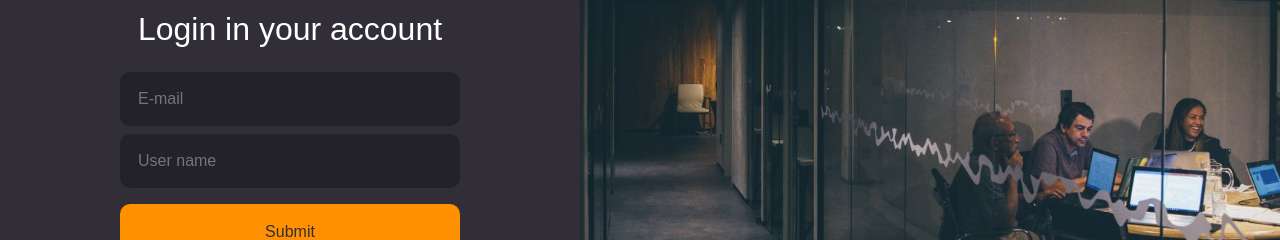
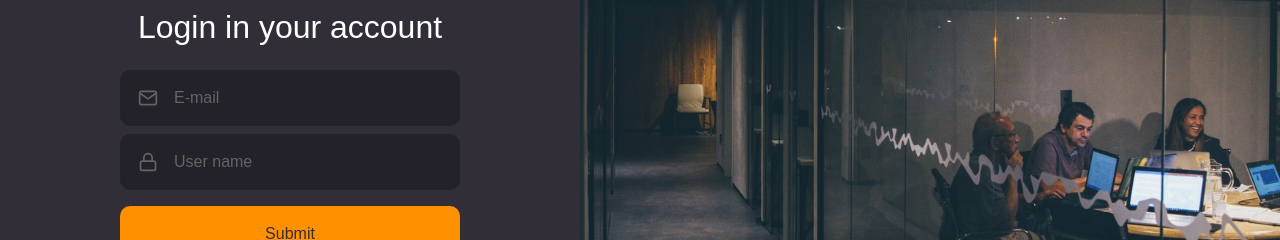
Before and after one commit to diebraga/project2, a React (Create React App) app in the folder i-dont-know/: page /login in a window 1280 px wide. Shown: the part 314-554 px from the top of the page. Built offline with nearby package versions, Linux system fonts and the light colour scheme.

Commit message:
added isolated components button and form

```diff
--- a/i-dont-know/public/index.html
+++ b/i-dont-know/public/index.html
@@ -6,7 +6,7 @@
     <meta name="viewport" content="width=device-width, initial-scale=1" />
     <meta name="theme-color" content="#000000" />
 
-    <title>Git_Explorer</title>
+    <title>iT</title>
   </head>
   <body>
     <noscript>You need to enable JavaScript to run this app.</noscript>
--- /dev/null
+++ b/i-dont-know/src/_components/button/index.tsx
@@ -0,0 +1,24 @@
+import React, { ButtonHTMLAttributes } from 'react';
+
+import { Container } from './styles';
+
+type ButtonProps = ButtonHTMLAttributes<HTMLButtonElement>;
+
+const Button: React.FC<ButtonProps> = ({ children, ...rest }) => {
+  return (
+    <>
+      <>
+        <Container type="button" {...rest}>
+          {children}
+        </Container>
+      </>
+    </>
+  );
+};
+
+export default Button;
+
+/**
+ *   iterface ButtonProps param give us access to HTML button params.
+ *    on button repass all props ex {...props}
+ */
--- /dev/null
+++ b/i-dont-know/src/_components/button/styles.ts
@@ -0,0 +1,19 @@
+import styled from 'styled-components';
+import { shade } from 'polished';
+
+export const Container = styled.button`
+  background: #ff9000;
+  height: 56px;
+  border-radius: 10px;
+  border: 0;
+  color: #312e38;
+  padding: 0 16px;
+  width: 100%;
+  font-weight: 500;
+  margin-top: 16px;
+  transition: background-color 0.2s;
+
+  &:hover {
+    background: ${shade(0.2, '#ff9000')};
+  }
+`;
--- /dev/null
+++ b/i-dont-know/src/_components/input/index.tsx
@@ -0,0 +1,29 @@
+import React, { InputHTMLAttributes, ComponentType } from 'react';
+import { IconBaseProps } from 'react-icons';
+
+import { Container } from './styles';
+
+interface InputProps extends InputHTMLAttributes<HTMLInputElement> {
+  name: string;
+  icon: React.ComponentType<IconBaseProps>;
+}
+
+const Input: React.FC<InputProps> = ({ icon: Icon, ...rest }) => {
+  return (
+    <>
+      <Container>
+        {Icon && <Icon size={20} />}
+        <input {...rest} />
+      </Container>
+    </>
+  );
+};
+
+export default Input;
+
+/**
+ *   iterface InputProps param give us access to HTML input params.
+ *    on input repass all props ex {...props}
+ *
+ *    using IconBaseProps I cab access all proops of a componebnt
+ */
--- /dev/null
+++ b/i-dont-know/src/_components/input/styles.ts
@@ -0,0 +1,32 @@
+import styled from 'styled-components';
+
+export const Container = styled.div`
+  background: #232129;
+  border-radius: 10px;
+  border: 2px solid #232129;
+  padding: 16px;
+  width: 100%;
+  color: #666360;
+
+  display: flex;
+  align-items: center;
+
+  & + div {
+    margin-top: 8px;
+  }
+
+  input {
+    flex: 1;
+    background: transparent;
+    border: 0;
+    color: #fff;
+
+    &::placeholder {
+      color: #666360;
+    }
+  }
+
+  svg {
+    margin-right: 16px;
+  }
+`;
--- a/i-dont-know/src/_signin/index.tsx
+++ b/i-dont-know/src/_signin/index.tsx
@@ -1,7 +1,10 @@
 import React from 'react';
 
 import { TiCode } from 'react-icons/ti';
-import { FiLogIn } from 'react-icons/fi';
+import { FiLogIn, FiMail, FiLock } from 'react-icons/fi';
+
+import Input from '../_components/input';
+import Button from '../_components/button';
 
 import { Container, Content, Background } from './styles';
 
@@ -15,11 +18,15 @@ const SignIn: React.FC = () => {
           <form>
             <h1>Login in your account</h1>
 
-            <input placeholder="E-mail" />
+            <Input name="email" icon={FiMail} placeholder="E-mail" />
+            <Input
+              name="password"
+              icon={FiLock}
+              type="password"
+              placeholder="User name"
+            />
 
-            <input type="password" placeholder="User name" />
-
-            <button type="submit">Submit</button>
+            <Button type="submit">Submit</Button>
 
             <br />
             <a href="">I forgot my password</a>
--- a/i-dont-know/src/_signin/styles.ts
+++ b/i-dont-know/src/_signin/styles.ts
@@ -30,34 +30,7 @@ export const Content = styled.div`
     margin-bottom: 24px;
   }
 
-  input {
-    background: #232129;
-    border-radius: 10px;
-    border: 2px solid #232129;
-    padding: 16px;
-    width: 100%;
-    color: #fff;
-
-    & + input {
-      margin-top: 8px;
-    }
-  }
-
   button {
-    background: #ff9000;
-    height: 56px;
-    border-radius: 10px;
-    border: 0;
-    color: #312e38;
-    padding: 0 16px;
-    width: 100%;
-    font-weight: 500;
-    margin-top: 16px;
-    transition: background-color 0.2s;
-
-    &:hover {
-      background: ${shade(0.2, '#ff9000')};
-    }
   }
 
   a {
```
Also changed, not shown: i-dont-know/.eslintrc.json, i-dont-know/src/_assets/background2.jpg (added).
